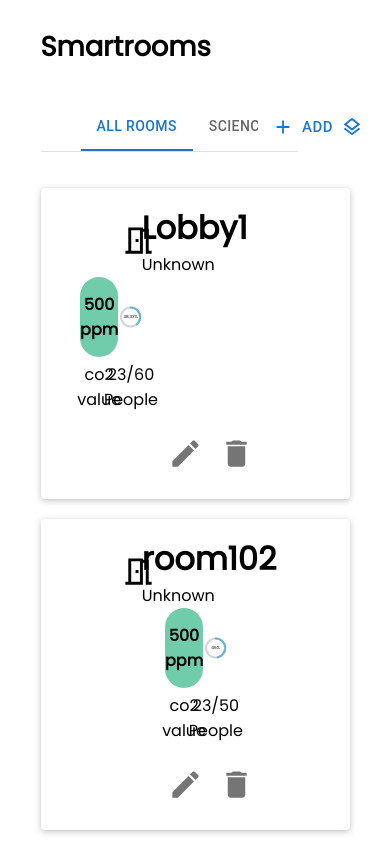
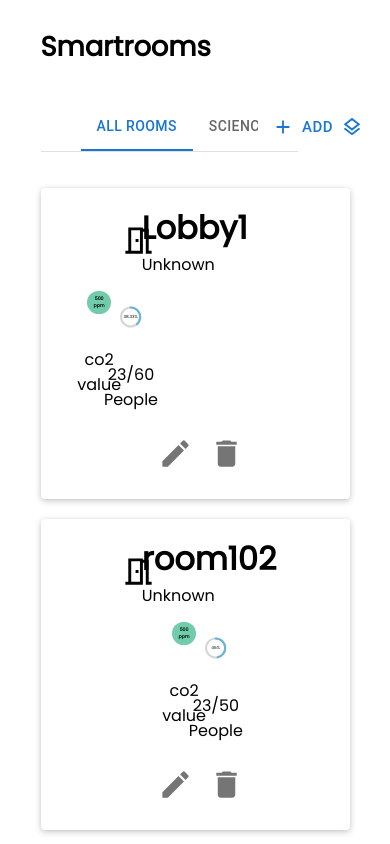
Before and after one commit to jku-win-se/teaching.ss22.prse.digitaltwin.team1, a React (Create React App) app in the folder Frontend/smart-home-ui/: page / in a window 390 px wide. Shown: the top 844 px of the page. Built offline with nearby package versions, Linux system fonts and the light colour scheme.

Commit message:
co2 value indicator is now responsive #24

```diff
--- a/Frontend/smart-home-ui/src/pages/main/components/delete-dialog/delete-dialog.component.tsx
+++ b/Frontend/smart-home-ui/src/pages/main/components/delete-dialog/delete-dialog.component.tsx
@@ -21,8 +21,8 @@ export default function DeleteDialog() {
     };
 
     return (
-        <div>
-            <IconButton aria-label="edit room" onClick={handleClickOpen}>
+        <div >
+            <IconButton aria-label="edit room" onClick={handleClickOpen} >
                 <Delete fontSize="large" />
             </IconButton>
             <Dialog
--- a/Frontend/smart-home-ui/src/pages/main/components/room-list-item/room-list-item.component.tsx
+++ b/Frontend/smart-home-ui/src/pages/main/components/room-list-item/room-list-item.component.tsx
@@ -61,7 +61,6 @@ export default function RoomListItem(props: IRoomListItemProps) {
         setOpen(false);
     };
 
-    //TODO: styles into css
     return (
         <div className="list">
             <Grid
@@ -110,10 +109,11 @@ export default function RoomListItem(props: IRoomListItemProps) {
                         alignItems="center"
                     >
                         <div
+                            id="co2"
                             className="co2-indicator"
                             style={{ backgroundColor: co2Color(props.coValue) }}
                         >
-                            <div className="co2-value">
+                            <div id="co2-text" className="co2-value">
                                 {props.coValue} <br /> ppm
                             </div>
                         </div>
@@ -150,7 +150,14 @@ export default function RoomListItem(props: IRoomListItemProps) {
                     </Grid>
                 </Grid>
 
-                <Grid item xs container justifyContent="center" alignItems="center">
+                <Grid
+                    item
+                    xs
+                    container
+                    justifyContent="center"
+                    alignItems="center"
+                    marginRight={"20px"}
+                >
                     <IconButton aria-label="edit room" onClick={handleClickOpen}>
                         <Edit fontSize="large" />
                     </IconButton>
--- a/Frontend/smart-home-ui/src/pages/main/components/room-list-item/room-list-item.styles.css
+++ b/Frontend/smart-home-ui/src/pages/main/components/room-list-item/room-list-item.styles.css
@@ -15,9 +15,21 @@
 
 .co2-indicator {
     display: flex;
-    width: 80px;
-    height: 80px;
+    min-width: 80px;
+    min-height: 80px;
+    aspect-ratio: 1 / 1;
     border-radius: 40px;
+}
+
+@media only screen and (max-width: 1300px) {
+    div#co2 {
+        min-width: 6vw;
+        min-height: 6vw;
+    }
+
+    div#co2-text {
+        font-size: 1.2vw;
+    }
 }
 
 .co2-value {
@@ -37,3 +49,7 @@
 .clickable {
     cursor: pointer;
 }
+
+.icons-right-side {
+    margin-right: 30px;
+}
```
